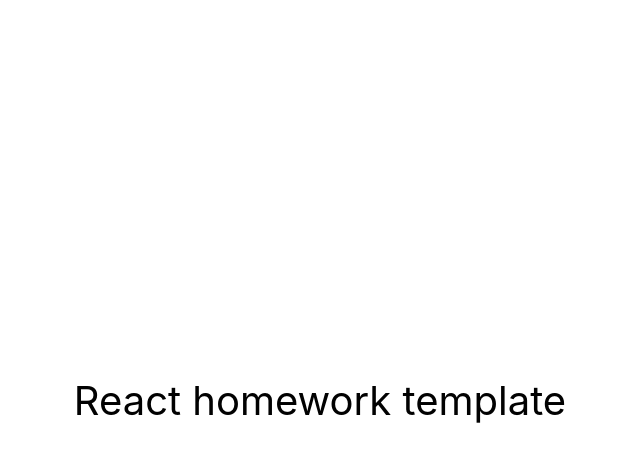
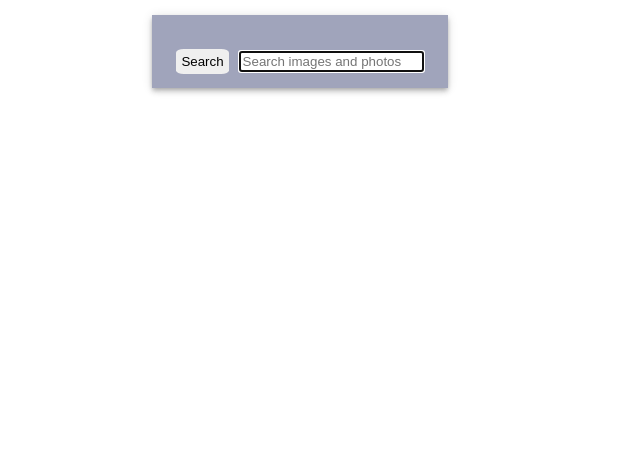
Before and after one commit to Janne57/goit-react-hw-03-image-finder, a React (Create React App) app: page / in a window 1280 px wide. Shown: the top 462 px of the page, without its empty margins (320-960 px from the left). Built offline with nearby package versions, Linux system fonts and the light colour scheme.

Commit message:
DidUpate

```diff
--- a/package.json
+++ b/package.json
@@ -7,6 +7,7 @@
     "@testing-library/jest-dom": "^5.16.3",
     "@testing-library/react": "^12.1.4",
     "@testing-library/user-event": "^13.5.0",
+    "axios": "^1.4.0",
     "react": "^18.1.0",
     "react-dom": "^18.1.0",
     "react-scripts": "5.0.1",
--- a/src/components/App.jsx
+++ b/src/components/App.jsx
@@ -1,16 +1,71 @@
-export const App = () => {
+import { Component } from 'react';
+import Searchbar from './Searchbar/Searchbar.js';
+import ImageGallery from './/ImageGallery/ImageGallery.js';
+import * as ImageService from '..//service/img-service.js';
+
+export default class App extends Component {
+  state = {
+    query: '',
+    images: [],
+    page: 1,
+  };
+
+  handleFormSubmit = query => {
+    console.log('query', query);
+    this.setState({ query, images: [], page: 1 });
+  };
+
+  async componentDidUpdate(prevProps, prevState) {
+    const { query, images, page } = this.state;
+
+    // console.log('this.state.query', query);
+
+    if (prevState.query !== query && query !== '') {
+      try {
+        //1 вариант
+        // const { result } = await ImageService.getImage({ query, page });
+        // this.setState({ images: result });
+
+        //2 вариант через Fetch
+        const { hits: {pageURL} } = await fetch(
+          `https://pixabay.com/api/?q=${query}=1&key=36926934-069e003b546c638e37e68c3ce&image_type=photo&orientation=horizontal&per_page=12`
+        )
+          .then(res => res.json())
+          // .then(images => this.setState({ images }));
+          .then(images => this.setState({ images: pageURL }));
+
+      } catch (error) {}
+    }
+  }
+
+  render() {
     return (
       <div
         style={{
-        height: '100vh',
+          // height: '100vh',
           display: 'flex',
           justifyContent: 'center',
           alignItems: 'center',
           fontSize: 40,
-        color: '#010101'
+          color: '#010101',
         }}
       >
-      React homework template
+        <Searchbar onSubmit={this.handleFormSubmit} />
+        {/* <ImageGallery query={this.state.query} /> */}
+        <ul className="gallery">
+          {/* <ImageGalleryItem /> */}
+          {/* {!this.state.query && <li>{this.props.query}</li>} */}
+          {this.state.images.map(image => {
+            return (
+              <li>
+                <img src={image.pageURL} alt="" />
+              </li>
+            );
+          })}
+
+          {/* <li>{this.state.query}</li> */}
+        </ul>
       </div>
     );
-};
+  }
+}
--- /dev/null
+++ b/src/components/ImageGallery/ImageGallery.js
@@ -0,0 +1,26 @@
+import { Component } from 'react';
+import { findRenderedComponentWithType } from 'react-dom/test-utils';
+import css from '../ImageGallery/ImageGallery.module.css';
+
+export default class ImageGallery extends Component {
+  state = {
+    query: null,
+    loading: false,
+  };
+
+
+  render() {
+    const {query, loading} = this.state;
+
+    return (
+      <div> {loading && <div>Loading....</div>}
+      <ul className="gallery">
+        {/* <ImageGalleryItem /> */}
+        {/* {!this.state.query && <li>{this.props.query}</li>} */}
+        <li>{this.props.query}</li>
+        {/* <li>{this.state.query}</li> */}
+      </ul>
+      </div>
+    );
+  }
+}
--- /dev/null
+++ b/src/components/Searchbar/Searchbar.js
@@ -0,0 +1,47 @@
+import { Component } from 'react';
+import css from '../Searchbar/Searchbar.module.css'
+
+export default class Searchbar extends Component {
+  state = {
+    query: '',
+  };
+
+  handleChange = evt => {
+    this.setState({ query: evt.currentTarget.value });
+  };
+
+  handleSubmit = evt => {
+    evt.preventDefault();
+
+    if (this.state.query.trim() === '') {
+      alert('Please, enter correct query');
+      return;
+    }
+
+    this.props.onSubmit(this.state.query.trim()); //вызываем имя пропса, кот.передаётся из onSubmit, в кот-м лежит  ссылка на метод handleFormSubmit
+    this.setState({ query: '' });
+  };
+
+  render() {
+    return (
+      <header className={css.searchbar}>
+        <form className="form" onSubmit={this.handleSubmit}>
+          <button type="submit" className={css.button}>
+            <span className="button-label">Search</span>
+          </button>
+
+          <input
+            className="input"
+            type="text"
+            autoComplete="off"
+            autoFocus
+            placeholder="Search images and photos"
+            name="query"
+            value={this.state.query}
+            onChange={this.handleChange}
+          />
+        </form>
+      </header>
+    );
+  }
+}
--- /dev/null
+++ b/src/components/Searchbar/Searchbar.module.css
@@ -0,0 +1,28 @@
+.searchbar {
+    top: 0;
+    left: 0;
+    position: sticky;
+    z-index: 1100;
+    display: flex;
+    justify-content: center;
+    align-items: center;
+    min-height: 64px;
+    padding-right: 24px;
+    padding-left: 24px;
+    padding-top: 12px;
+    padding-bottom: 12px;
+    color: #fff;
+    margin-top: 15px;
+    /* outline: solid 2px red; */
+    background-color: #a0a4bb;
+    box-shadow: 0px 2px 4px -1px rgba(0, 0, 0, 0.2),
+        0px 4px 5px 0px rgba(0, 0, 0, 0.14), 0px 1px 10px 0px rgba(0, 0, 0, 0.12);
+}
+
+.button {
+    padding: 5px;
+    border: 3px;
+    border-radius: 15%;
+    cursor: pointer;
+    margin-right: 10px;
+}
--- a/src/index.css
+++ b/src/index.css
@@ -1,15 +1,49 @@
 @import-normalize; /* bring in normalize.css styles */
+import styles
 
-body {
+/* body {
   margin: 0;
   font-family: -apple-system, BlinkMacSystemFont, 'Segoe UI', 'Roboto', 'Oxygen',
     'Ubuntu', 'Cantarell', 'Fira Sans', 'Droid Sans', 'Helvetica Neue',
     sans-serif;
   -webkit-font-smoothing: antialiased;
   -moz-osx-font-smoothing: grayscale;
-}
+} */
 
 code {
   font-family: source-code-pro, Menlo, Monaco, Consolas, 'Courier New',
     monospace;
 }
+
+html {
+  box-sizing: border-box;
+  width: 100vw;
+  overflow-x: hidden;
+}
+
+*,
+*::before,
+*::after {
+  box-sizing: inherit;
+}
+
+body {
+  margin: 0;
+  font-family: -apple-system, BlinkMacSystemFont, 'Segoe UI', Roboto,
+    Oxygen-Sans, Ubuntu, Cantarell, 'Helvetica Neue', sans-serif;
+  color: #212121;
+  background-color: #fff;
+  -webkit-font-smoothing: antialiased;
+  -moz-osx-font-smoothing: grayscale;
+}
+
+img {
+  display: block;
+  max-width: 100%;
+  height: auto;
+}
+
+ul,
+ol {
+  list-style: none;
+}
--- a/src/index.js
+++ b/src/index.js
@@ -1,8 +1,8 @@
 import React from 'react';
 import ReactDOM from 'react-dom/client';
-import { App } from 'components/App';
+import App from 'components/App';
 import './index.css';
-//dfdgd
+
 ReactDOM.createRoot(document.getElementById('root')).render(
   <React.StrictMode>
     <App />
--- /dev/null
+++ b/src/service/img-service.js
@@ -0,0 +1,14 @@
+import axios from 'axios';
+
+const API_KEY = '36926934-069e003b546c638e37e68c3ce';
+axios.defaults.baseURL = 'https://pixabay.com/api/';
+axios.defaults.headers.common['Authorization'] = API_KEY;
+axios.defaults.params = {
+  orientation: 'horizontal',
+  per_page: 12,
+};
+
+export const getImage = async ({ query, page }) => {
+  const response = await axios.get(`&q=${query}&image_type=photo&page=${page}`);
+  return response;
+};
```
Also changed, not shown: src/styles.css (added, +207 -0 lines), src/components/ImageGallery/ImageGallery.module.css (added), 1 other file (tests, documents, lock files or other folders). Lines whose indentation alone changed are shown as unchanged.
